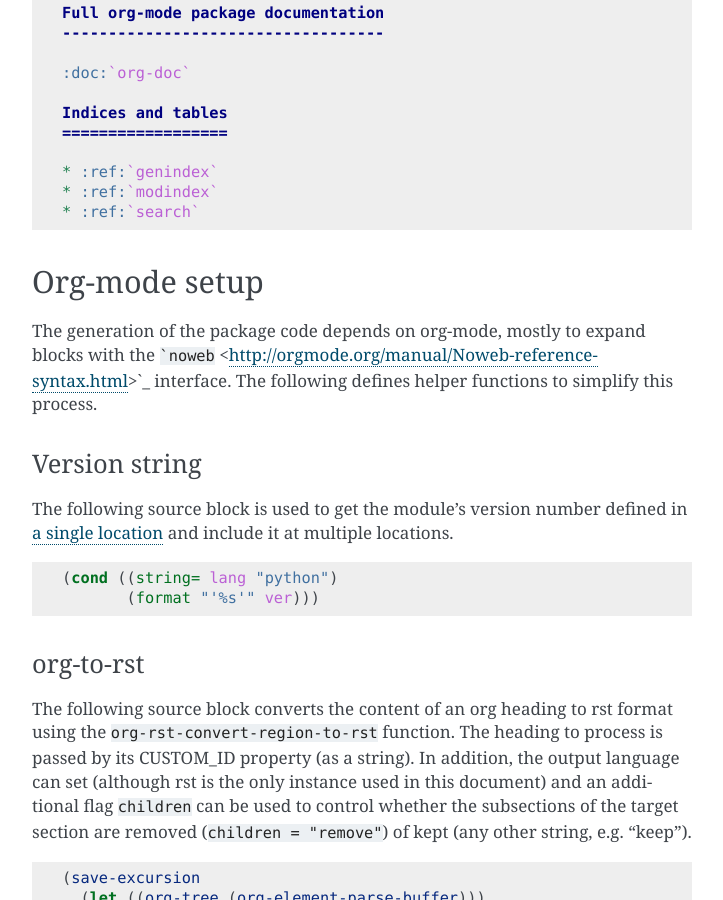
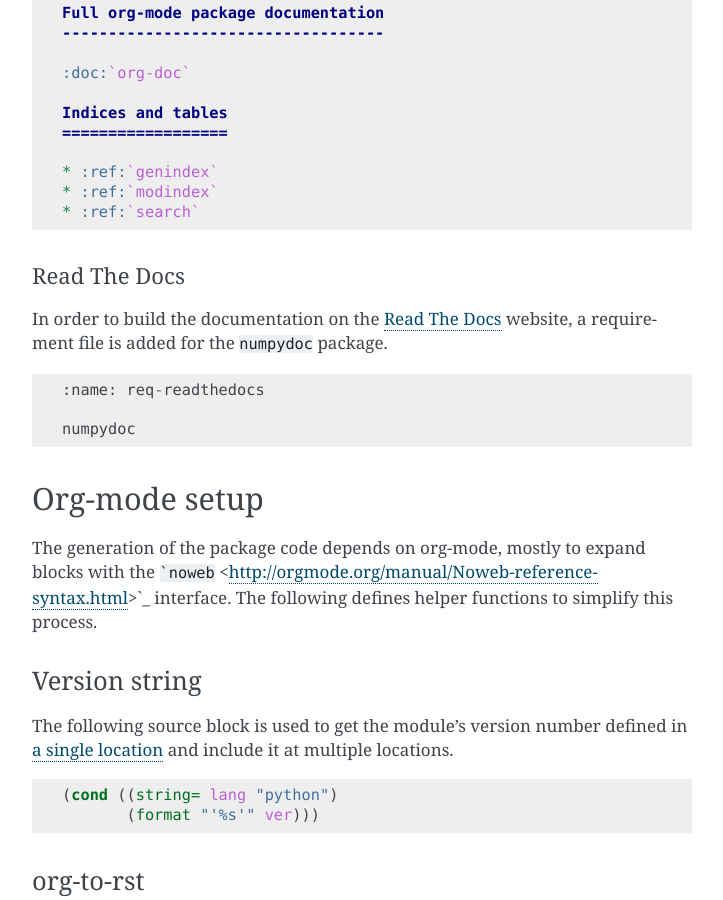
Before and after one commit to thibaultmarin/hpp2plantuml, a Sphinx documentation site: the page built from doc/source/org-doc.rst, in a window 1280 px wide and 900 px high, scrolled down 58386 px. Shown: the whole window, without its empty margins (388-1111 px from the left). Built offline with Sphinx 7.4.7, drawn with Linux system fonts in a browser that asks for light colours.

Commit message:
Add requirements for read the docs build. Add sphinx generated rst files.

```diff
--- a/doc/source/org-doc.rst
+++ b/doc/source/org-doc.rst
@@ -3085,6 +3085,18 @@ to the automatically generated and the org-file documents.
     * :ref:`genindex`
     * :ref:`modindex`
     * :ref:`search`
+
+Read The Docs
+^^^^^^^^^^^^^
+
+In order to build the documentation on the `Read The Docs <http://read-the-docs.readthedocs.io/en/latest/>`_ website, a requirement
+file is added for the ``numpydoc`` package.
+
+::
+
+    :name: req-readthedocs
+
+    numpydoc
 
 Org-mode setup
 --------------
```
Also changed, not shown: doc/source/hpp2plantuml.rst (added, +22 -0 lines), doc/source/modules.rst (added, +7 -0 lines), hpp2plantuml.org (+11 -0 lines).
